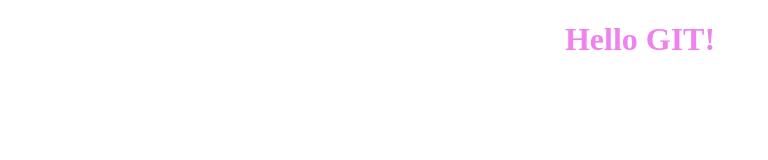
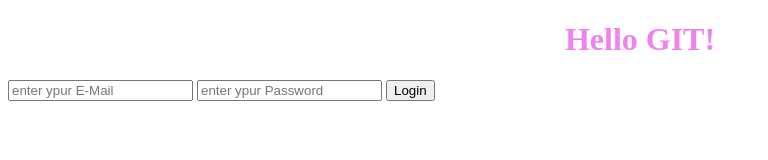
Before and after one commit to isyolini/isyolini-weather-app-test, a plain HTML site: page index.html in a window 1280 px wide. Shown: the whole page, without its empty margins (0-768 px from the left). Drawn offline with Linux system fonts and the light colour scheme.

Commit message:
Added an HTML login form

```diff
--- a/index.html
+++ b/index.html
@@ -9,6 +9,11 @@
   </head>
   <body>
     <h1>Hello GIT!</h1>
+    <form>
+      <input type="text" placeholder="enter ypur E-Mail" />
+      <input type="text" placeholder="enter ypur Password" />
+      <input type="submit" value="Login" />
+    </form>
     <script src="/src/script.js"></script>
   </body>
 </html>
```
